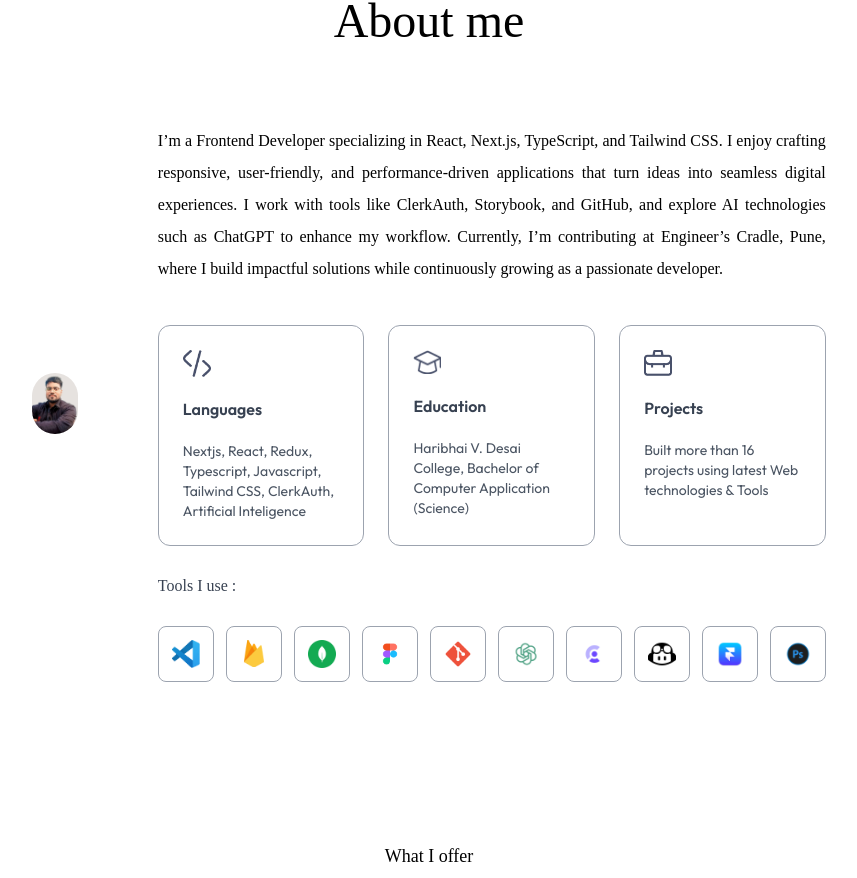
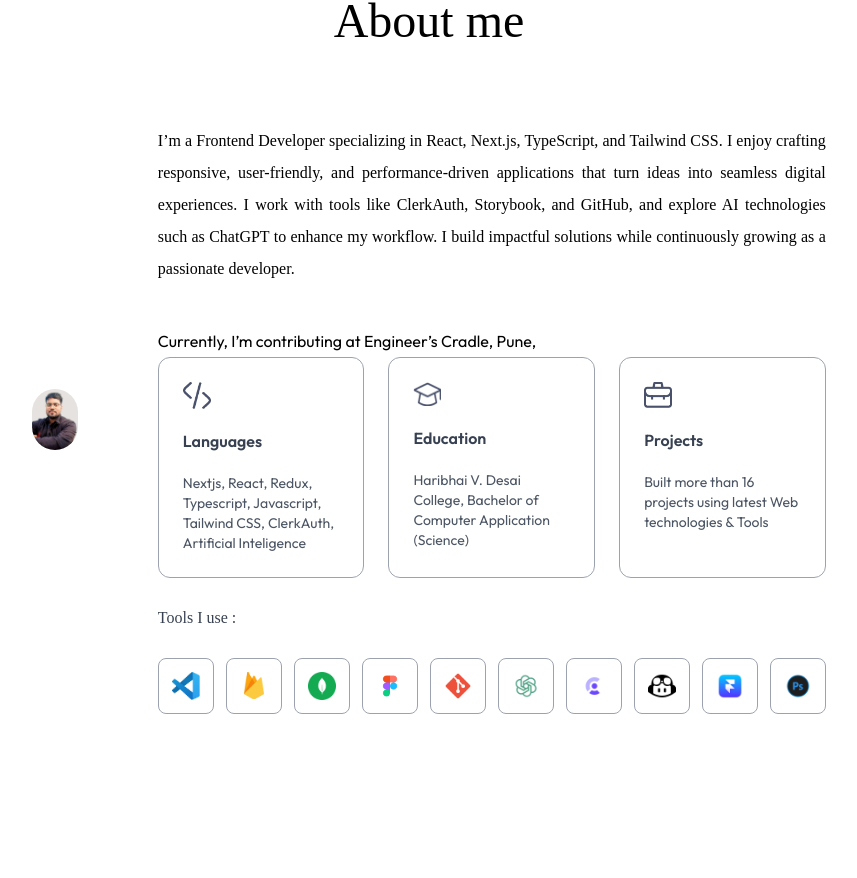
Before and after one commit to chandan-16/chandan-gautam, a Next.js app: page / in a window 1280 px wide. Shown: the part 879-1757 px from the top of the page, without its empty margins (211-1068 px from the left). Built offline with nearby package versions, Linux system fonts and the light colour scheme; a web font is replaced by a local one.

Commit message:
Excited to  deploy the website on netlify

```diff
--- a/components/About.jsx
+++ b/components/About.jsx
@@ -54,10 +54,12 @@ const About = ({isDarkMode}) => {
             performance-driven applications that turn ideas into seamless
             digital experiences. I work with tools like ClerkAuth, Storybook,
             and GitHub, and explore AI technologies such as ChatGPT to enhance
-            my workflow. Currently, I’m contributing at Engineer’s Cradle, Pune,
-            where I build impactful solutions while continuously growing as a passionate
+            my workflow. I build impactful solutions while continuously growing as a passionate
             developer.
           </p>
+
+          Currently, I’m contributing at Engineer’s Cradle, Pune,
+            {/* where  */}
 
           <motion.ul
             initial={{opacity: 0}}
```
